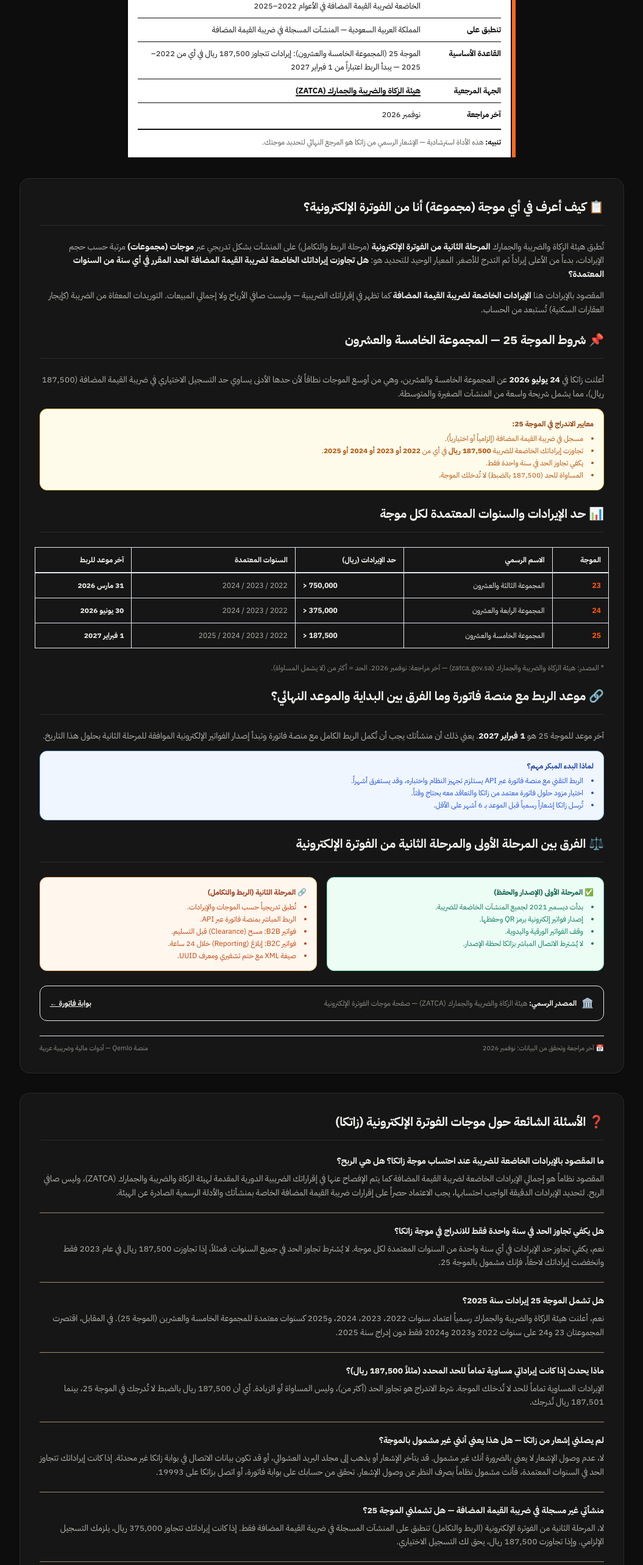
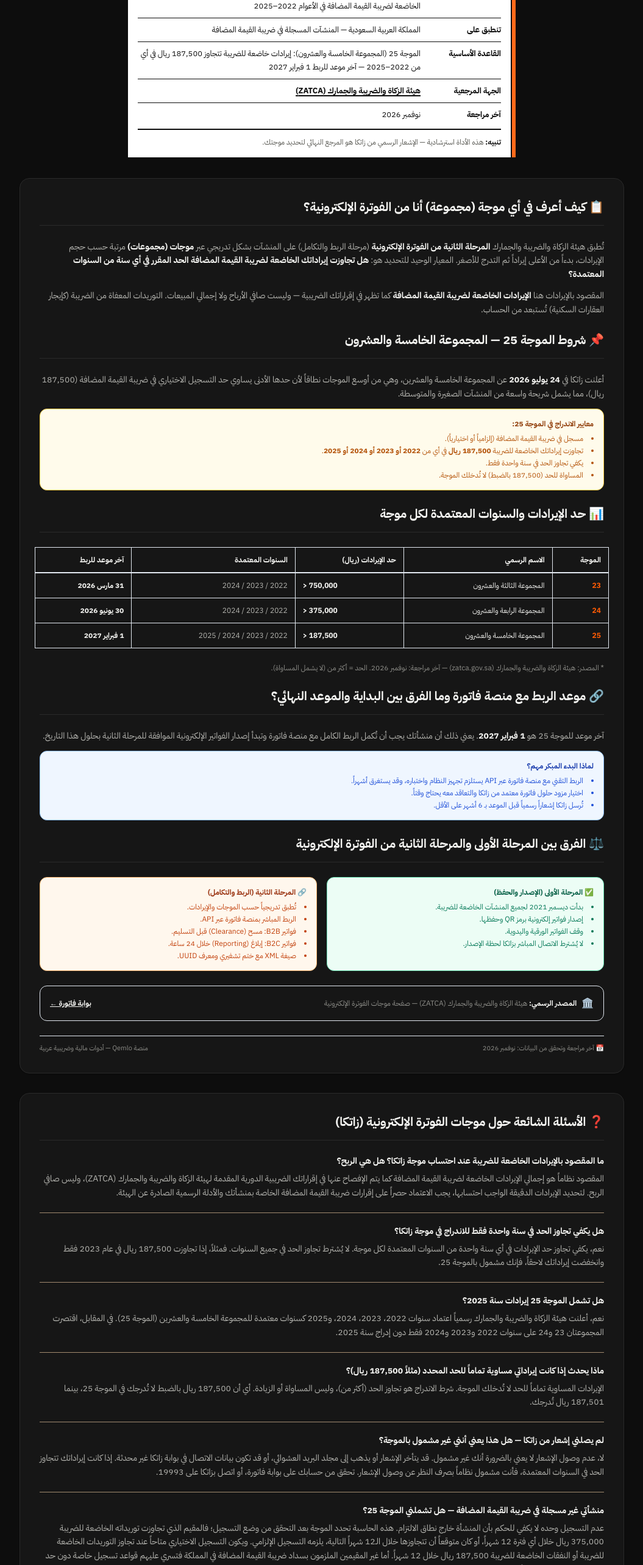
Before and after one commit to MAHMADzubair/arabic-tools, a Next.js app: page /ar/sa/zatca-wave-checker in a window 1280 px wide. Shown: the part 1102-3668 px from the top of the page at 61% size, without its empty margins (112-1167 px from the left). Built offline with nearby package versions, Linux system fonts and the light colour scheme; no server answers.

Commit message:
fix(zatca): clarify Wave 25 deadline and VAT registration scope

```diff
--- a/app/ar/sa/zatca-wave-checker/page.js
+++ b/app/ar/sa/zatca-wave-checker/page.js
@@ -28,7 +28,7 @@ export const metadata = {
   title:
     "حاسبة موجات زاتكا (المجموعات) | هل منشأتك مشمولة بالمرحلة الثانية للفوترة الإلكترونية؟",
   description:
-    "اكتشف في أي موجة من الفوترة الإلكترونية أنت مع زاتكا. أدخل إيراداتك لسنوات 2022–2025 واعرف حكمك في المجموعات 23–25 وتاريخ بدء الربط مع منصة فاتورة من 1 فبراير 2027.",
+    "اكتشف في أي موجة من الفوترة الإلكترونية أنت مع زاتكا. أدخل إيراداتك لسنوات 2022–2025 واعرف الموجة 23 أو 24 أو 25 وآخر موعد للربط مع منصة فاتورة في 1 فبراير 2027.",
   keywords: [
     "في أي موجة أنا زاتكا",
     "حاسبة موجات زاتكا",
@@ -114,7 +114,7 @@ const faqJsonLd = {
       name: "منشأتي غير مسجلة في ضريبة القيمة المضافة — هل تشملني الموجة 25؟",
       acceptedAnswer: {
         "@type": "Answer",
-        text: "لا، المرحلة الثانية من الفوترة الإلكترونية (الربط والتكامل) تنطبق على المنشآت المسجلة في ضريبة القيمة المضافة فقط. إذا كانت إيراداتك تتجاوز 375,000 ريال، يلزمك التسجيل الإلزامي. وإذا تجاوزت 187,500 ريال، يحق لك التسجيل الاختياري.",
+        text: "عدم التسجيل وحده لا يكفي للحكم بأن المنشأة خارج نطاق الالتزام. هذه الحاسبة تحدد الموجة بعد التحقق من وضع التسجيل؛ فالمقيم الذي تجاوزت توريداته الخاضعة للضريبة 375,000 ريال خلال أي فترة 12 شهراً، أو كان متوقعاً أن تتجاوزها خلال الـ12 شهراً التالية، يلزمه التسجيل الإلزامي. ويكون التسجيل الاختياري متاحاً عند تجاوز التوريدات الخاضعة للضريبة أو النفقات الخاضعة للضريبة 187,500 ريال خلال 12 شهراً. أما غير المقيمين الملزمون بسداد ضريبة القيمة المضافة في المملكة فتسري عليهم قواعد تسجيل خاصة دون حد مالي. تحقق من وضع منشأتك مباشرة لدى زاتكا قبل اعتبارها خارج النطاق.",
       },
     },
     {
@@ -130,7 +130,7 @@ const faqJsonLd = {
       name: "ما موعد بدء الربط الإلزامي مع منصة فاتورة للموجة 25؟",
       acceptedAnswer: {
         "@type": "Answer",
-        text: "حددت هيئة الزكاة والضريبة والجمارك أن الربط والتكامل مع منصة فاتورة للمجموعة الخامسة والعشرين (الموجة 25) يبدأ اعتباراً من 1 فبراير 2027. يُنصح بالبدء في التجهيز الفني والتقني مبكراً لضمان الجاهزية والامتثال في الموعد المحدد.",
+        text: "حددت هيئة الزكاة والضريبة والجمارك أن على المنشآت المستهدفة إكمال الربط والتكامل مع منصة فاتورة في موعد أقصاه 1 فبراير 2027. راجع إشعار زاتكا الرسمي الخاص بمنشأتك؛ فهذه الحاسبة تقديرية ولا تحل محل الإشعار.",
       },
     },
     {
@@ -289,7 +289,7 @@ export default function ZatcaWaveCheckerPage() {
         <GeoAnswerSummary
           whatItDoes="تحدد الموجة (المجموعة) الخاصة بمنشأتك في المرحلة الثانية للفوترة الإلكترونية بناءً على إيراداتها الخاضعة لضريبة القيمة المضافة في الأعوام 2022–2025"
           appliesTo="المملكة العربية السعودية — المنشآت المسجلة في ضريبة القيمة المضافة"
-          keyRule="الموجة 25 (المجموعة الخامسة والعشرون): إيرادات تتجاوز 187,500 ريال في أي من 2022–2025 — يبدأ الربط اعتباراً من 1 فبراير 2027"
+          keyRule="الموجة 25 (المجموعة الخامسة والعشرون): إيرادات خاضعة للضريبة تتجاوز 187,500 ريال في أي من 2022–2025 — آخر موعد للربط 1 فبراير 2027"
           authority="هيئة الزكاة والضريبة والجمارك (ZATCA)"
           authorityUrl={ZATCA_PORTAL_URL}
           lastReviewed={WAVE_DATA_LAST_VERIFIED}
@@ -509,7 +509,7 @@ export default function ZatcaWaveCheckerPage() {
                 href: "/ar/sa/vat-registration-checker",
                 icon: "📋",
                 title: "حاسبة أهلية التسجيل في ضريبة القيمة المضافة",
-                desc: "هل تجاوزت حد الـ 375,000 ريال؟ تحقق من إلزامية التسجيل في ضريبة القيمة المضافة أو حقك في التسجيل الاختياري.",
+                desc: "تحقق من حد التسجيل الإلزامي أو الاختياري بناءً على التوريدات أو النفقات الخاضعة للضريبة خلال 12 شهراً.",
                 badge: "ZATCA",
                 badgeColor: "bg-blue-100 text-blue-700",
               },
```
